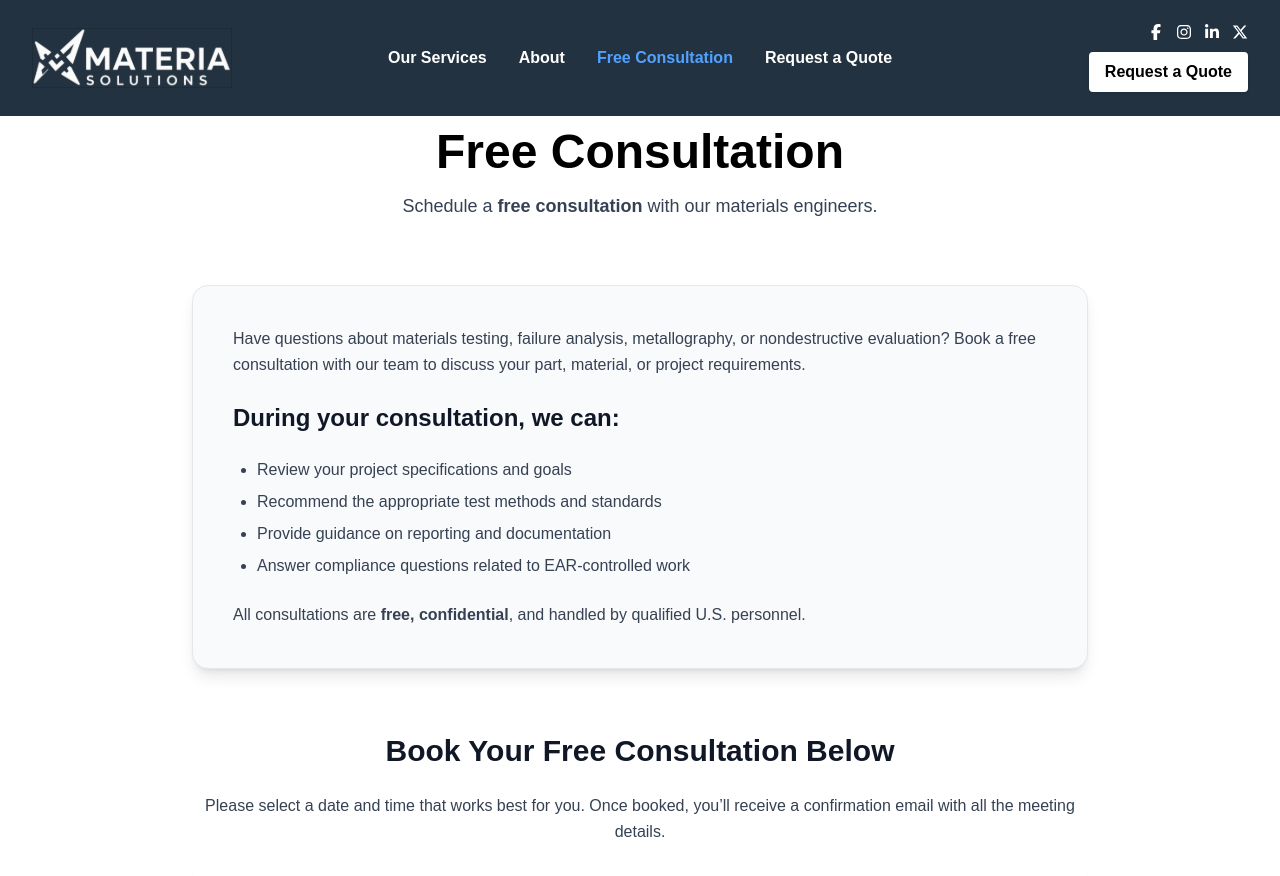
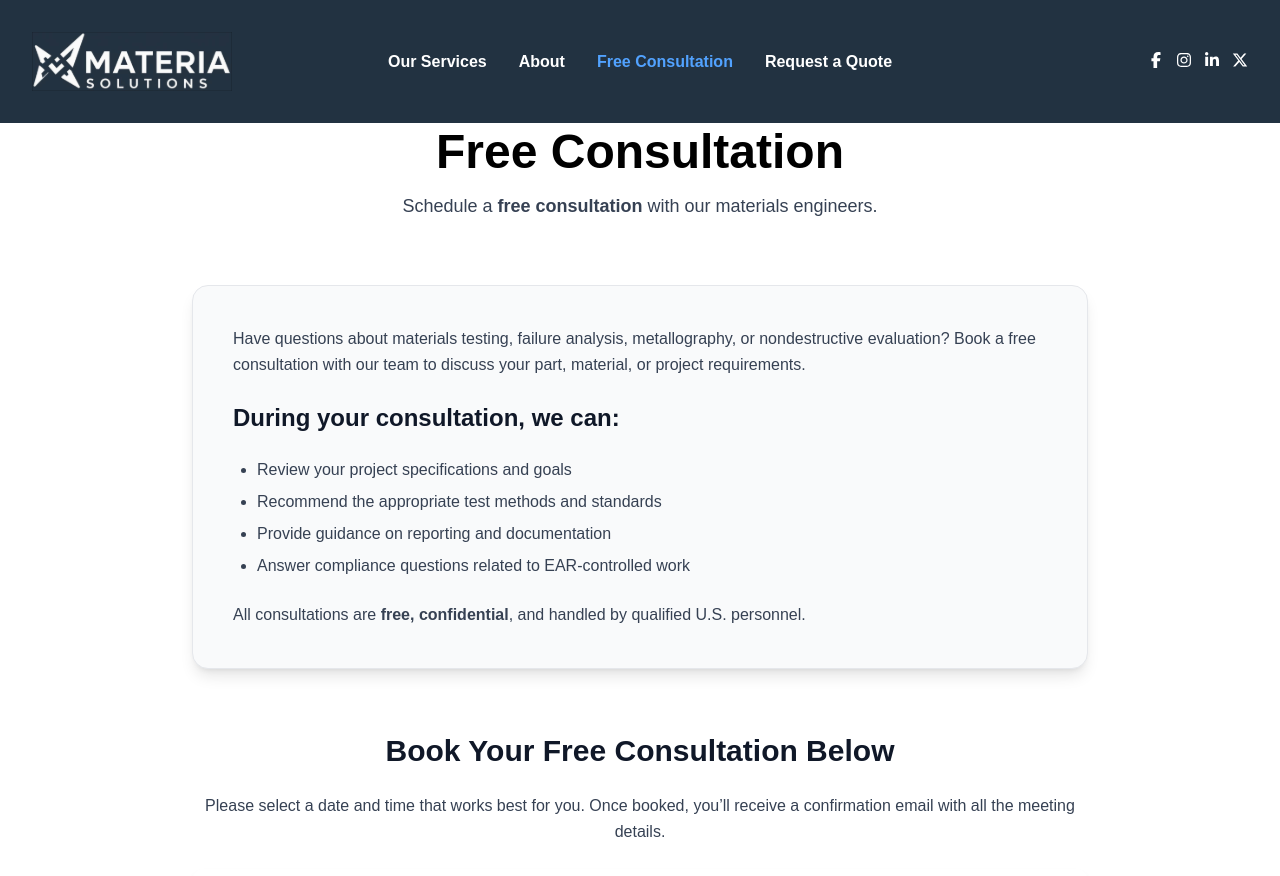
Before and after one commit to SafwanShahab/materiasolutions, a Next.js app: page /consultation in a window 1280 px wide. Shown: the top 876 px of the page. Built offline with nearby package versions, Linux system fonts and the light colour scheme; grey boxes are pictures that could not be loaded.

Commit message:
Made changes

```diff
--- a/app/page.tsx
+++ b/app/page.tsx
@@ -1,6 +1,9 @@
 "use client";
 
+import { useRouter } from "next/navigation";
+
 export default function Home() {
+  const router = useRouter();
   return (
     <div className="flex flex-col min-h-screen">
 
@@ -28,14 +31,15 @@ export default function Home() {
             At Materia Solutions, we uncover hidden material and component issues before they become costly failures. From failure analysis to metallography and NDE, our expert engineers deliver fast, actionable insights to keep your programs on track.
           </p>
           <div className="flex justify-center gap-4">
-          <button className="bg-white text-black px-6 py-3 rounded-lg font-semibold hover:bg-blue-700 transition mt-5">
+          <button onClick={() => router.push("/request-quote")}
+          className="bg-white text-black px-6 py-3 rounded-lg font-semibold hover:bg-blue-300 transition mt-5">
             Request a Quote
           </button>
-          <button className="bg-white text-black px-6 py-3 rounded-lg font-semibold hover:bg-blue-700 transition mt-5">
+          <button onClick={() => router.push("/consultation")}
+           className="bg-white text-black px-6 py-3 rounded-lg font-semibold hover:bg-blue-300 transition mt-5">
             Schedule a Free Consultation
           </button>
           </div>
-
         </div>
       </div>
 
--- a/components/navbar.tsx
+++ b/components/navbar.tsx
@@ -11,11 +11,11 @@ export default function Navbar() {
     { href: "/services", label: "Our Services" },
     { href: "/contact", label: "About" },
     { href: "/consultation", label: "Free Consultation" },
-    { href: "/booking", label: "Request a Quote" },
+    { href: "/request-quote", label: "Request a Quote" },
   ];
 
   return (
-    <nav className="bg-[#223241] text-white fixed left-0 w-full py-6 px-8 z-50">
+    <nav className="bg-[#223241] text-white fixed left-0 w-full py-8 px-8 z-50">
       <div className="relative flex items-center justify-between w-full">
 
         {/* Left: Logo */}
@@ -55,11 +55,6 @@ export default function Navbar() {
             <Link href="#"><FaLinkedinIn className="hover:text-blue-700 transition" /></Link>
             <Link href="#"><FaXTwitter className="hover:text-sky-400 transition" /></Link>
           </div>
-          <Link
-            href="/request-quote"
-            className="bg-white text-black px-4 py-2 rounded font-semibold shadow-sm hover:bg-blue-100 hover:shadow-md transition-all duration-200">
-            Request a Quote
-          </Link>
         </div>
       </div>
     </nav>
```
